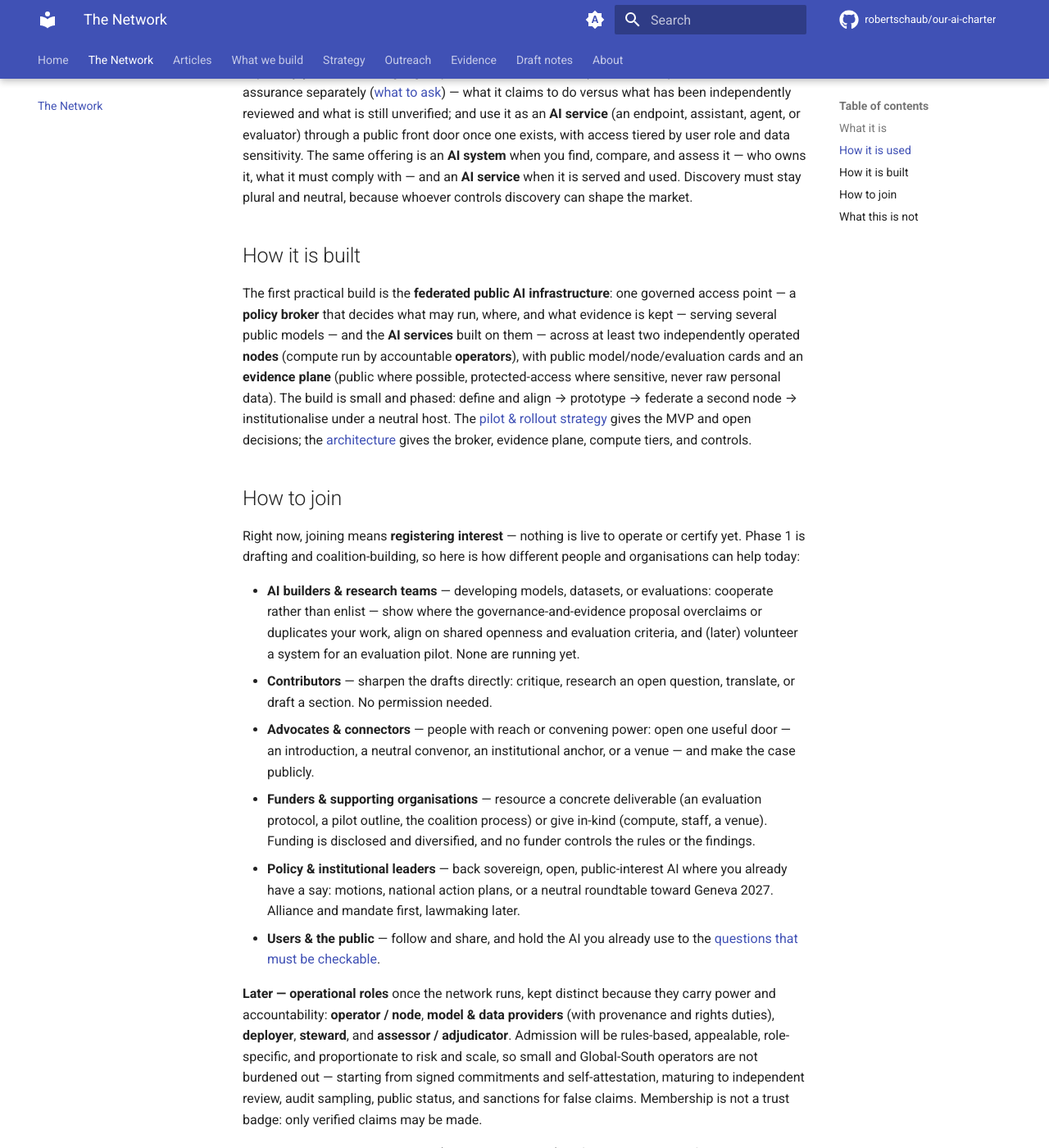
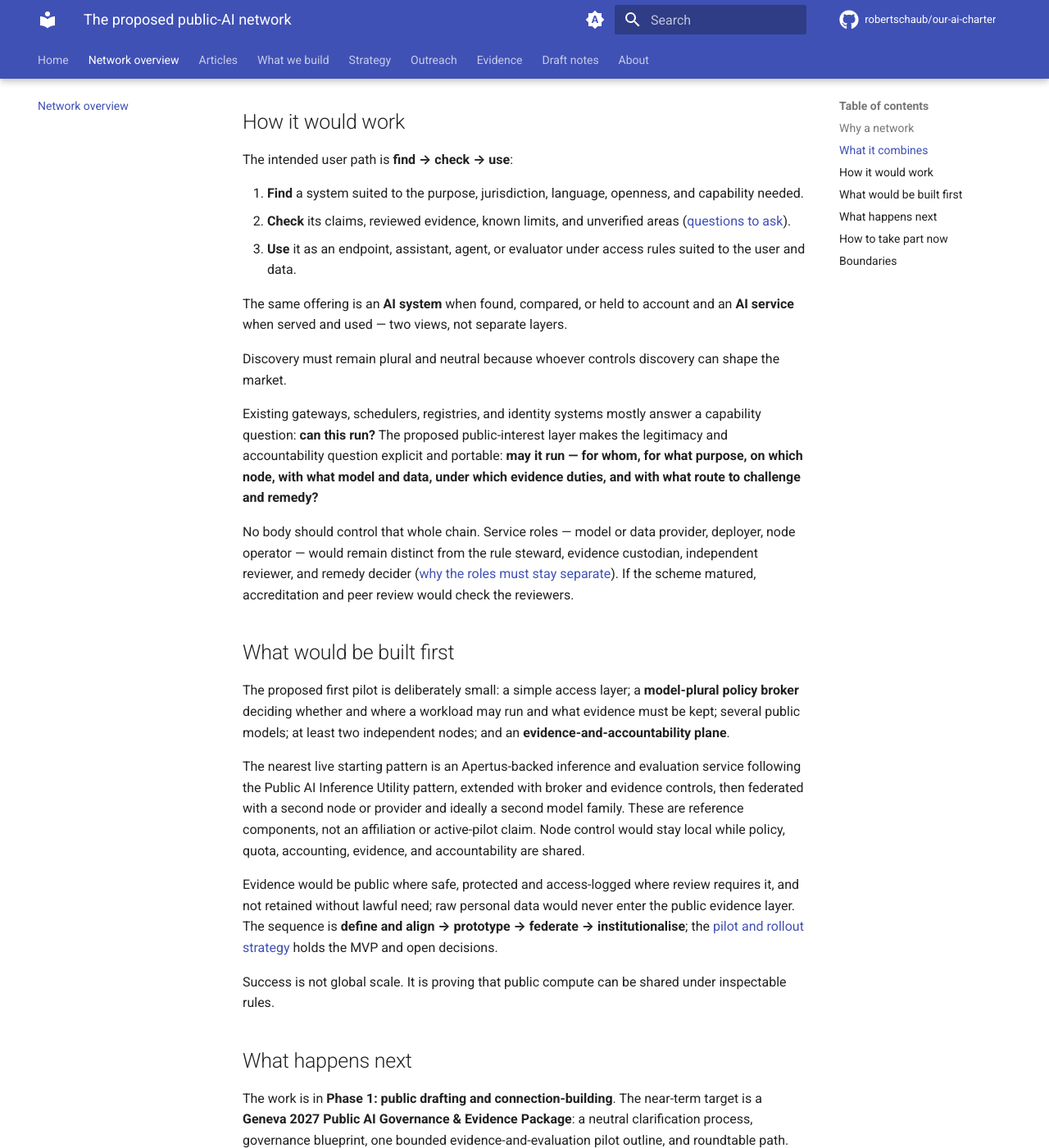
Before and after one commit to robertschaub/our-ai-charter, an MkDocs documentation site: the page built from docs/network-overview.md, in a window 1280 px wide and 1400 px high, scrolled down 1453 px. Shown: the whole window at 82% size. Built offline with MkDocs 1.6.1 and Material for MkDocs 9.7.7, drawn with Linux system fonts in a browser that asks for light colours; plug-ins that fetch from the network failed and are left out; comment, search, counter and statistics services are not loaded; some of the changed text lies outside the part shown.

Commit message:
docs(network): sharpen public-AI overview

```diff
--- a/docs/network-overview.md
+++ b/docs/network-overview.md
@@ -1,58 +1,85 @@
 ---
-title: The Network
-description: What the proposed public-AI network is — its pillars, how it is used and built, and what joining means today.
+title: The proposed public-AI network
+description: Why a public-AI network is needed, what it would add, how it would work, and how to take part today.
 ---
 
-# The Network
+# The proposed public-AI network
 
-> **Where this stands today.** This proposed public-AI network is an **early-stage, voluntary** design. No public front door, admission body, assessor, adjudicator, public register, certification, or trust badge exists yet — only the proposal, the public drafts, and prospective partners. "Joining" today means registering interest in a role, not endorsement or certification.
+Open models are necessary, but they are not public infrastructure by themselves. Digital sovereignty is the capacity to inspect systems, help set their rules, contest decisions, and switch; this proposal connects the models, lawful data, evidence, governance, and federated compute needed to make that possible.
 
-*The [home page](index.md) covers both building blocks; the [federated public AI infrastructure](Infrastructure/architecture.md) details this network's technical design; the [Charter Commitments](Assurance/Framework/charter-commitments.md) define the assurance layer; the [initiation strategy](Strategy/initiation-strategy.md) sets out the sequence and roadmap.*
+> **Where this stands today.** This proposed public-AI network is an **early-stage, voluntary** design. No public front door, admission body, assessor, adjudicator, public register, certification, or trust badge exists yet — only the proposal, the public drafts, and prospective partners. Taking part today means contributing, testing the case, or registering interest in a role — not endorsement or certification.
 
-## What it is
+*The current [project statement](Published/our-ai-charter-public-ai-infrastructure.md) makes the fuller case; the [sovereignty argument](Published/swiss-autarky-illusion.md) explains why autarky is not sovereignty. See the [architecture](Infrastructure/architecture.md), [Charter Commitments](Assurance/Framework/charter-commitments.md), and [initiation strategy](Strategy/initiation-strategy.md) for technical, assurance, and coalition detail.*
 
-The proposed public-AI network is an international effort to make public AI usable as shared civic infrastructure: open and plural, accountable to affected people, inspectable by appropriate parties, and resistant to capture by any single state, company, funder, or model provider. A **network, not a fortress** — and capture-resistance is a design commitment, not a guarantee: a voluntary network can be captured, so the design works to make that hard and visible.
+## Why a network
 
-Four pillars:
+AI is becoming infrastructure through which people learn, work, decide, and form opinion. An open model can still sit behind opaque routing, data practices, access controls, and failure review; a collection of national models is therefore not yet shared public infrastructure. A federation lets institutions keep local control while sharing standards, evidence, accountability, and fallback paths — widening access for researchers, public bodies, startups, and civic builders without dependence on one provider.
 
-1. **Open, plural models** — no privileged model, country, or vendor.
-2. **Data and provenance commons** — rights-cleared, privacy-respecting, documented data sources with tiered access: openly reusable sub-corpora where legally robust; protected research, audit, or licensed access where rights, privacy, or sensitivity require it; and shared clearance so public actors do not each negotiate alone.
-3. **Shared assurance and evaluation** — public, checkable evidence for what a system claims and how it answers for failures.
-4. **Federated public AI infrastructure** — independent compute nodes under shared rules; the first buildable substrate.
+## What it combines
 
-The data commons is not a promise that all useful training data can be made open. It is a commitment to make origin, permissions, opt-outs, restrictions, and review routes explicit, so public AI is not built on hidden or legally fragile data practices. Where licensing is needed, the collective value is **clear once, reuse many**: a credible public counterpart that rightsholders can license to under common terms, rather than every public model negotiating alone.
+Four connected pillars:
 
-Underneath all four sits **competence**: infrastructure can be procured, but the ability to understand, govern, and continuously improve these systems has to be built — through sustained investment in education, research, and managerial capability — and kept broadly held across the network's institutions rather than concentrated with any provider. In the long run, this human capital is as decisive for sovereignty as the technology itself.
+1. **Open, plural models** — inspectable and comparable, with none privileged in the network's rules.
+2. **Data and provenance commons** — documented origin, permissions, opt-outs, restrictions, and access conditions.
+3. **Shared assurance and evaluation** — scoped, checkable evidence, independent review, correction, and remedy.
+4. **Federated public AI infrastructure** — independently operated compute nodes under shared rules and local control.
 
-Holding them together: **anti-capture governance** and **demand** from public institutions, researchers, civic builders, and procurement. *Public AI* is the broader movement; the *Public AI Inference Utility* (publicai.co) is a separately operated nonprofit inference service this initiative draws on; *publicai.ch / SPIU* is a self-described Swiss chapter — a proposed cooperative linked to that utility; this proposed network is the co-stewarded effort described here, with **AI Assurance & Certification** as its trust-and-evidence building block.
+**AI Assurance & Certification** is the third pillar's trust-and-evidence building block: the obligations, evaluation method, and future assurance structure that make public-AI claims checkable.
 
-## How it is used
+The data commons does not assume that all useful training data can be open. Its benefit is **clear once, reuse many**: handle rights, provenance, and access conditions collectively instead of making every public model negotiate alone.
 
-The user path is **find → check → use**: find an **AI system** that matches the need (purpose, capability, jurisdiction, language, openness, evidence status); check its capabilities and assurance separately ([what to ask](index.md#what-must-be-checkable)) — what it claims to do versus what has been independently reviewed and what is still unverified; and use it as an **AI service** (an endpoint, assistant, agent, or evaluator) through a public front door once one exists, with access tiered by user role and data sensitivity. The same offering is an **AI system** when you find, compare, and assess it — who owns it, what it must comply with — and an **AI service** when it is served and used. Discovery must stay plural and neutral, because whoever controls discovery can shape the market.
+Here, **public** describes obligations, accountability, access, and governance — not an operator's legal form. Public, academic, cooperative, nonprofit, and mission-aligned commercial nodes could participate under the same disclosure, portability, evidence, and anti-capture rules.
 
-## How it is built
+Under all four sits **competence**. Infrastructure can be procured; the ability to understand, govern, and improve it must be built through education, research, managerial capability, and institutional learning — and kept broadly distributed. **Anti-capture governance** and public-interest **demand** hold the pillars together.
 
-The first practical build is the **federated public AI infrastructure**: one governed access point — a **policy broker** that decides what may run, where, and what evidence is kept — serving several public models — and the **AI services** built on them — across at least two independently operated **nodes** (compute run by accountable **operators**), with public model/node/evaluation cards and an **evidence plane** (public where possible, protected-access where sensitive, never raw personal data). The build is small and phased: define and align → prototype → federate a second node → institutionalise under a neutral host. The [pilot & rollout strategy](Infrastructure/pilot-and-rollout.md) gives the MVP and open decisions; the [architecture](Infrastructure/architecture.md) gives the broker, evidence plane, compute tiers, and controls.
+## How it would work
 
-## How to join
+The intended user path is **find → check → use**:
 
-Right now, joining means **registering interest** — nothing is live to operate or certify yet. Phase 1 is drafting and coalition-building, so here is how different people and organisations can help today:
+1. **Find** a system suited to the purpose, jurisdiction, language, openness, and capability needed.
+2. **Check** its claims, reviewed evidence, known limits, and unverified areas ([questions to ask](index.md#what-must-be-checkable)).
+3. **Use** it as an endpoint, assistant, agent, or evaluator under access rules suited to the user and data.
 
-- **AI builders & research teams** — developing models, datasets, or evaluations: cooperate rather than enlist — show where the governance-and-evidence proposal overclaims or duplicates your work, align on shared openness and evaluation criteria, and (later) volunteer a system for an evaluation pilot. None are running yet.
-- **Contributors** — sharpen the drafts directly: critique, research an open question, translate, or draft a section. No permission needed.
-- **Advocates & connectors** — people with reach or convening power: open one useful door — an introduction, a neutral convenor, an institutional anchor, or a venue — and make the case publicly.
-- **Funders & supporting organisations** — resource a concrete deliverable (an evaluation protocol, a pilot outline, the coalition process) or give in-kind (compute, staff, a venue). Funding is disclosed and diversified, and no funder controls the rules or the findings.
-- **Policy & institutional leaders** — back sovereign, open, public-interest AI where you already have a say: motions, national action plans, or a neutral roundtable toward Geneva 2027. Alliance and mandate first, lawmaking later.
-- **Users & the public** — follow and share, and hold the AI you already use to the [questions that must be checkable](index.md#what-must-be-checkable).
+The same offering is an **AI system** when found, compared, or held to account and an **AI service** when served and used — two views, not separate layers.
 
-**Later — operational roles** once the network runs, kept distinct because they carry power and accountability: **operator / node**, **model & data providers** (with provenance and rights duties), **deployer**, **steward**, and **assessor / adjudicator**. Admission will be rules-based, appealable, role-specific, and proportionate to risk and scale, so small and Global-South operators are not burdened out — starting from signed commitments and self-attestation, maturing to independent review, audit sampling, public status, and sanctions for false claims. Membership is not a trust badge: only verified claims may be made.
+Discovery must remain plural and neutral because whoever controls discovery can shape the market.
 
-To take part, open a [GitHub issue](https://github.com/robertschaub/our-ai-charter/issues) (templates provided) or, for an introduction, funding, or anything not-for-public, write to [info@factharbor.ch](mailto:info@factharbor.ch). Registering interest is not endorsement or certification, and the initiator contributes the method but operates no assessor or registry.
+Existing gateways, schedulers, registries, and identity systems mostly answer a capability question: **can this run?** The proposed public-interest layer makes the legitimacy and accountability question explicit and portable: **may it run — for whom, for what purpose, on which node, with what model and data, under which evidence duties, and with what route to challenge and remedy?**
 
-## What this is not
+No body should control that whole chain. Service roles — model or data provider, deployer, node operator — would remain distinct from the rule steward, evidence custodian, independent reviewer, and remedy decider ([why the roles must stay separate](Published/when-vs-who-ai-governance.md)). If the scheme matured, accreditation and peer review would check the reviewers.
 
-Beyond what does not exist *yet* (see the status box above), these are boundaries by design:
+## What would be built first
 
-- Not a new language model competing with Apertus or any other public model.
+The proposed first pilot is deliberately small: a simple access layer; a **model-plural policy broker** deciding whether and where a workload may run and what evidence must be kept; several public models; at least two independent nodes; and an **evidence-and-accountability plane**.
+
+The nearest live starting pattern is an Apertus-backed inference and evaluation service following the Public AI Inference Utility pattern, extended with broker and evidence controls, then federated with a second node or provider and ideally a second model family. These are reference components, not an affiliation or active-pilot claim. Node control would stay local while policy, quota, accounting, evidence, and accountability are shared.
+
+Evidence would be public where safe, protected and access-logged where review requires it, and not retained without lawful need; raw personal data would never enter the public evidence layer. The sequence is **define and align → prototype → federate → institutionalise**; the [pilot and rollout strategy](Infrastructure/pilot-and-rollout.md) holds the MVP and open decisions.
+
+Success is not global scale. It is proving that public compute can be shared under inspectable rules.
+
+## What happens next
+
+The work is in **Phase 1: public drafting and connection-building**. The near-term target is a **Geneva 2027 Public AI Governance & Evidence Package**: a neutral clarification process, governance blueprint, one bounded evidence-and-evaluation pilot outline, and roundtable path. The route is **alliance and mandate first, lawmaking later**; Switzerland is a possible host, node, and bridge — not owner.
+
+## How to take part now
+
+- **Builders and researchers** — identify overclaims, duplication, and unrealistic evidence duties; later, offer a system for a bounded pilot.
+- **Contributors** — critique, research, translate, or improve a draft through GitHub.
+- **Connectors** — open one useful door to a neutral convenor, institutional anchor, partner, or venue.
+- **Funders** — support one deliverable or contribute compute, staff, or a venue without controlling rules or findings.
+- **Policy and institutional leaders** — test the question through procurement, policy, a pre-sprint, or Geneva 2027.
+- **Users and the public** — apply the [checkable questions](index.md#what-must-be-checkable) when choosing, buying, evaluating, or challenging AI.
+
+If operational roles are created, admission would be rules-based, appealable, role-specific, and proportionate. It could begin with signed commitments and self-attestation, then mature through independent review, public status, and consequences for false claims. Membership would never be a trust badge: only verified, scoped claims could be made.
+
+To take part, open a [GitHub issue](https://github.com/robertschaub/our-ai-charter/issues) or, for introductions, funding, or anything not for public posting, write to [info@factharbor.ch](mailto:info@factharbor.ch). The initiator contributes the method but operates no assessor, adjudicator, or registry.
+
+## Boundaries
+
+This proposal contributes to the broader public-AI movement; it does not claim affiliation with an existing coalition unless explicitly stated. The **Public AI Inference Utility** (publicai.co) is a separately operated nonprofit service whose access pattern informs the design; **publicai.ch / SPIU** is a self-described Swiss chapter and proposed cooperative linked to that utility. Both are separate from this initiative.
+
+- Not a new language model competing with Apertus or another public model.
+- Not a new runtime, scheduler, marketplace, identity system, or standalone certification authority.
 - Not a single global GPU pool or a claim of full-stack sovereignty.
-- Not a way for funders, operators, or model providers to buy control over the rules.
+- Not a way for funders, operators, model providers, or a host country to buy control over the rules or findings.
--- a/mkdocs.yml
+++ b/mkdocs.yml
@@ -117,7 +117,7 @@ extra:
 
 nav:
   - Home: index.md
-  - The Network: network-overview.md
+  - Network overview: network-overview.md
   - Articles:
       - "AI and Empathy: Dialogue, Correction and Human Answerability": Published/empathy-is-a-practice.md
       - "How We Can Build AI That Acts with Empathy — builder article": Published/how-to-build-ai-that-acts-with-empathy.md
```
Also changed, not shown: CHANGELOG.md (+1 -0 lines), CONTRIBUTING.md (+1 -1 lines), README.md (+1 -1 lines), docs/Assurance/Framework/charter-commitments.md (+1 -1 lines), docs/Strategy/hugging-face-synergies.md (+1 -1 lines), docs/index.md (+1 -1 lines).
